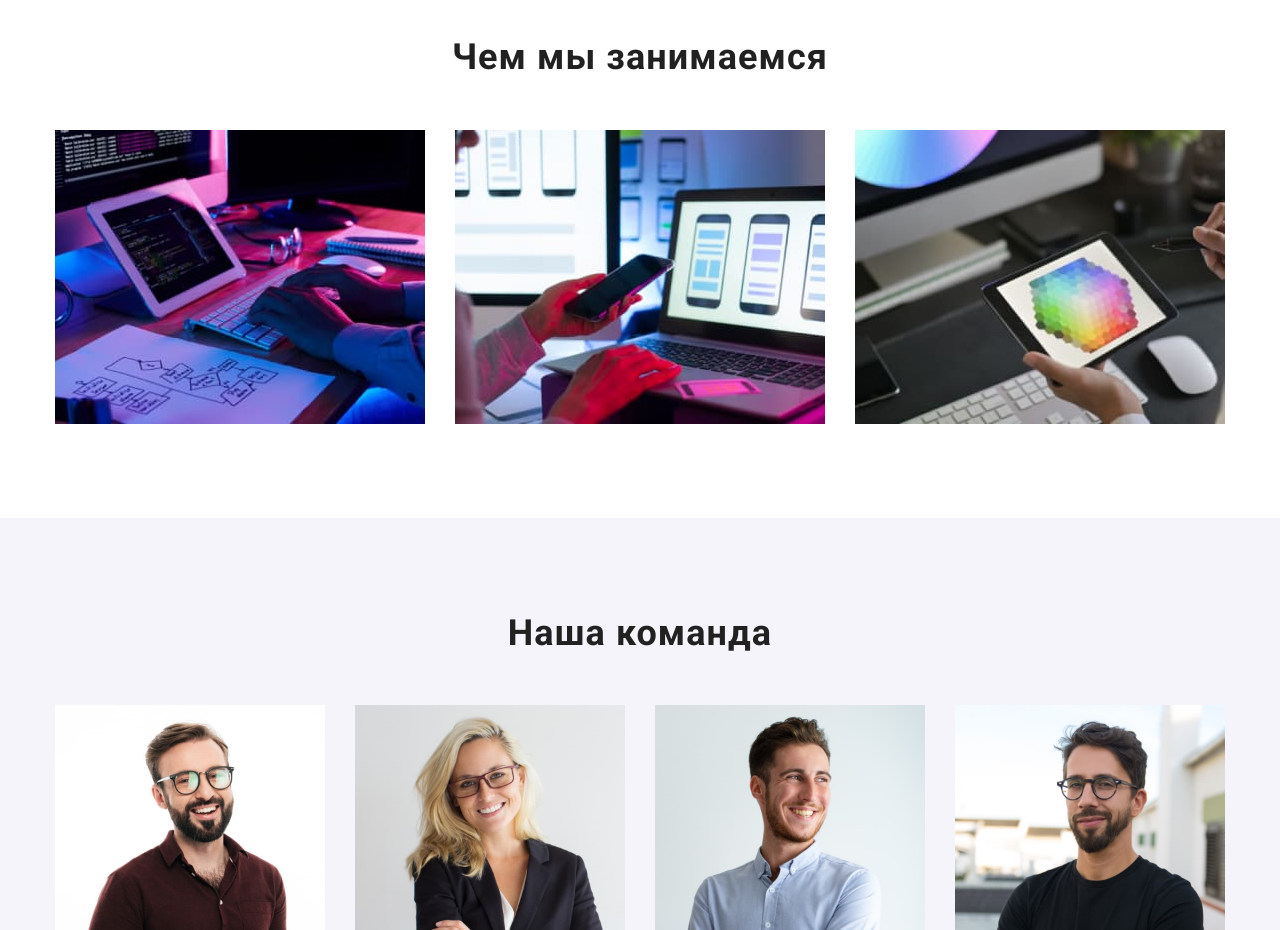
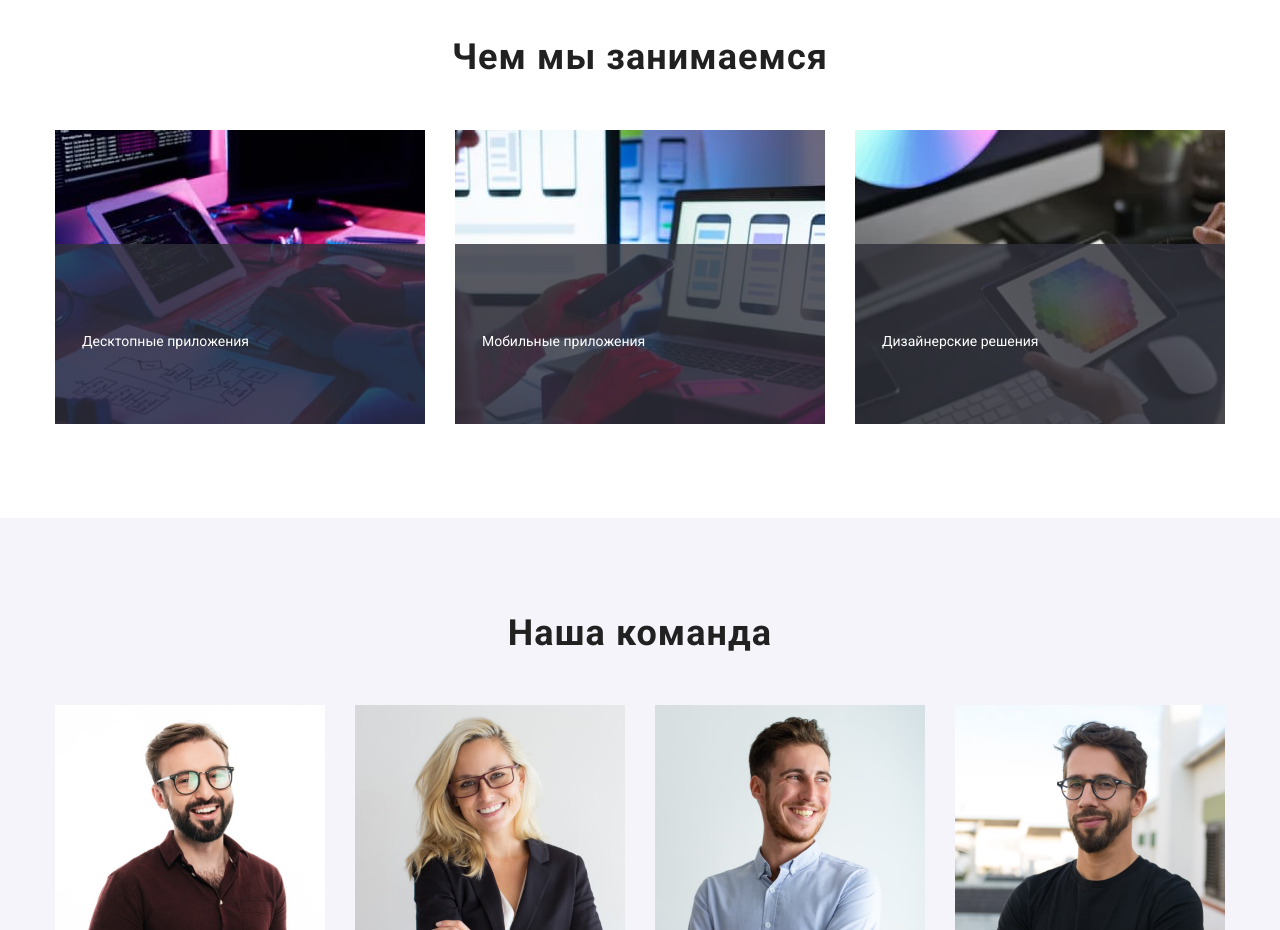
Before and after one commit to matildacom/goit-markup-hw-05, a plain HTML site: page index.html in a window 1280 px wide. Shown: the part 1080-2010 px from the top of the page. Drawn offline with nearby package versions, Linux system fonts and the light colour scheme.

Commit message:
text-work

```diff
--- a/css/styles.css
+++ b/css/styles.css
@@ -310,9 +310,27 @@ margin-right: 10px;
 .work-item{
     width: 370px;
     margin-right: 30px;
+    position: relative;
 }
 .work-item:last-child{
     margin-right: 0;
+}
+
+.text-option{
+    position:absolute;
+    bottom: 0;
+    left: 0;
+    width:370px ;
+    height:70px;
+    padding:90px 27px;
+
+    font-style: bold;
+    font-size: 14px ;
+    line-height: 1.1;
+    Letter-spacing: 3%;
+    color: var(--text-color);
+    background-color: rgba(47, 48, 58, 0.8);
+
 }
 
 /*team*/
@@ -649,10 +667,13 @@ portfolio-link::before{
     position: absolute;
     top: 0;
     left: 0;
+    padding-top: 27px;
+    padding-bottom: 27px;
+    text-align: center;
     width: 100%;
     height: 100%;
     background-color: rgba(33, 150, 243, 0.9);
-    padding: 63px 24px;
+
     color: var(--text-color);
     font-size: 18px;
     line-height: 1.5;
--- a/index.html
+++ b/index.html
@@ -145,25 +145,34 @@
           <h2 class="section-title">Чем мы занимаемся</h2>
           <ul class="work-list">
             <li class="work-item">
+              <div class="work-option">
                 <img
                   width="370"
                   src="images/img1.jpg"
                   alt="разработка програмного обеспечения"
                 />
+                <p class="text-option">Десктопные приложения</p>
+              </div>
             </li>
             <li class="work-item">
+              <div class="work-option">
                 <img
                   width="370"
                   src="images/img2.jpg"
                   alt="тестирование приложений"
                 />
+                <p class="text-option">Мобильные приложения</p>
+              </div>
             </li>
             <li class="work-item">
+              <div class="work-option">
                 <img
                   width="370"
                   src="images/img3.jpg"
                   alt="работа с цветовой гаммой"
                 />
+                <p class="text-option">Дизайнерские решения</p>
+              </div>
             </li>
           </ul>
         </div>
```
Lines whose indentation alone changed are shown as unchanged.
